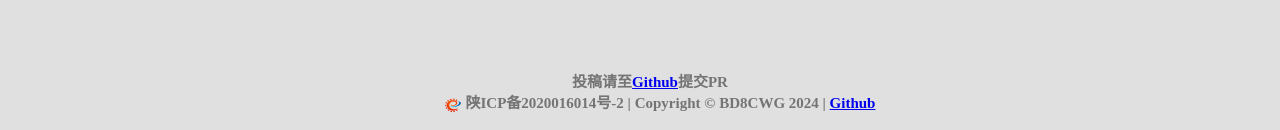
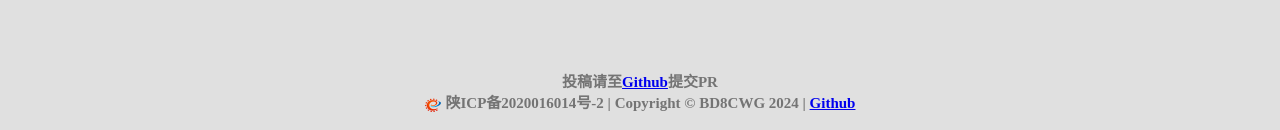
Before and after one commit to yzyyz1387/hamgamWeb, a Vue app: page /#/ in a window 1280 px wide. Shown: the part 819-949 px from the top of the page. Built offline with nearby package versions, Linux system fonts and the light colour scheme; no server answers.

Commit message:
:bug: fix: 修复页脚margin问题

```diff
--- a/public/css/style.css
+++ b/public/css/style.css
@@ -51,7 +51,6 @@ html{
     font-weight: bold;
     color: #0000007b;
     margin-top: 20px;
-    margin-left: 20px;
 
 }
 .copyright p{
--- a/src/components/Footer.vue
+++ b/src/components/Footer.vue
@@ -45,7 +45,6 @@ export default {
   font-weight: bold;
   color: #0000007b;
   margin-top: 20px;
-  margin-left: 20px;
 }
 .icp a {
   color: #0000007b;
```
